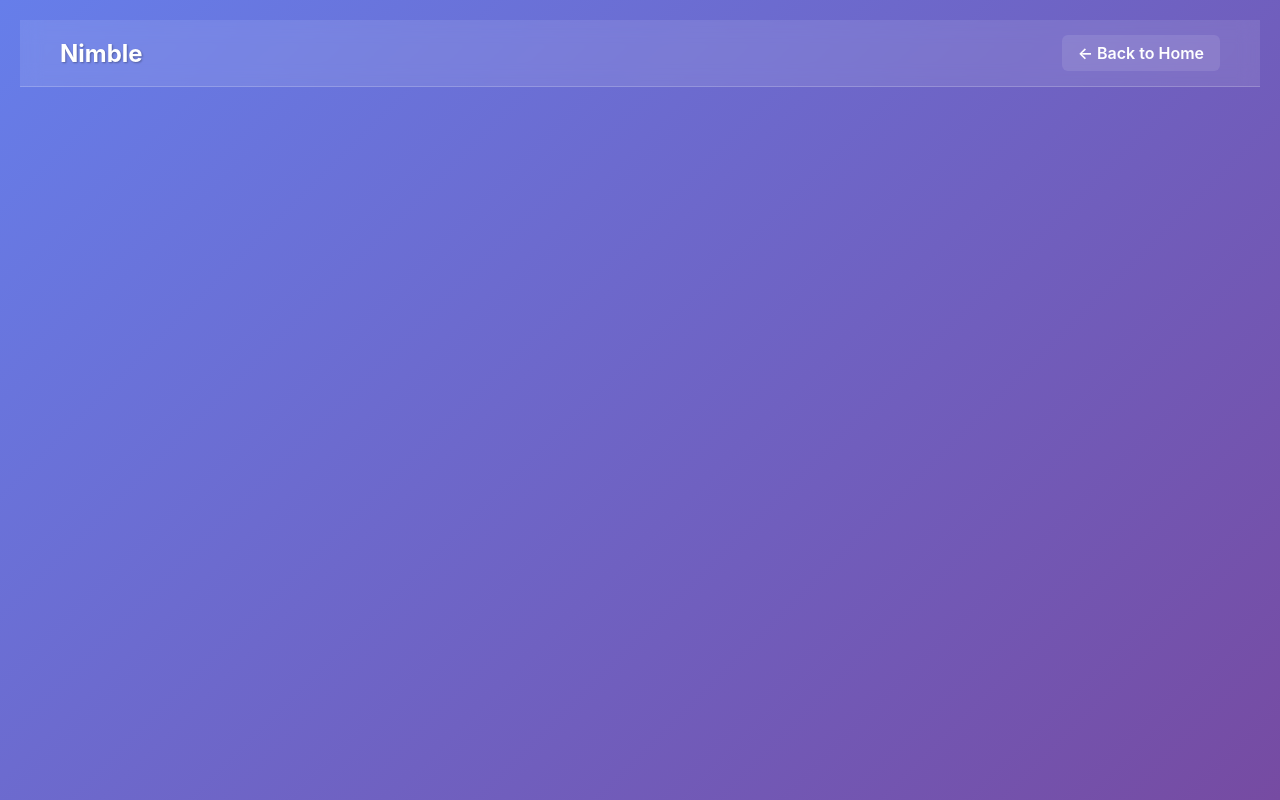
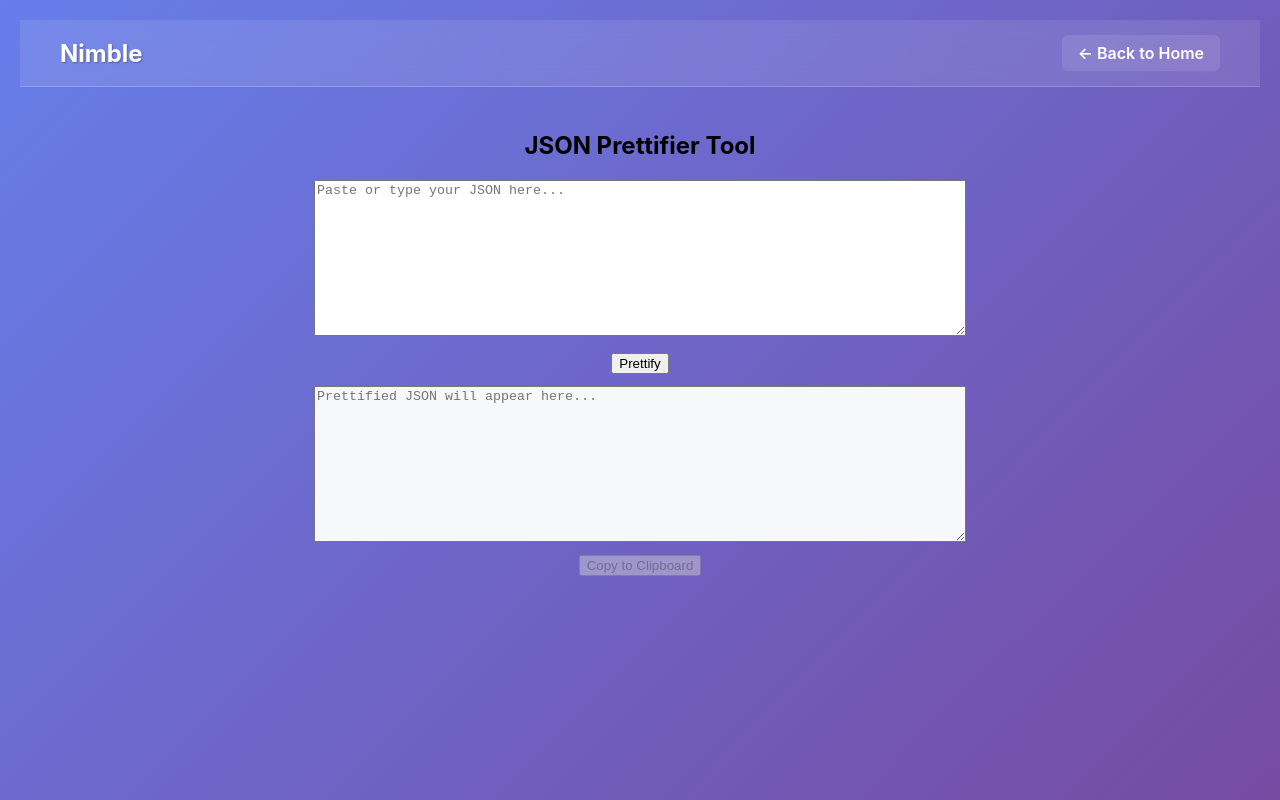
Before and after one commit to igobl/nimble, a React (Create React App) app: page /json-prettifier in a window 1280 px wide. Built offline with nearby package versions, Linux system fonts and the light colour scheme.

Commit message:
Add json prettyfier

```diff
--- a/src/App.tsx
+++ b/src/App.tsx
@@ -5,6 +5,7 @@ import Navigation from './components/Navigation';
 import HomePage from './components/HomePage';
 import CsvSubstitutionTool from './components/CsvSubstitutionTool';
 import LineRemovalTool from './components/LineRemovalTool';
+import JsonPrettifierTool from './components/JsonPrettifierTool';
 
 function App() {
   return (
@@ -15,6 +16,7 @@ function App() {
           <Route path="/" element={<HomePage />} />
           <Route path="/csv-substitution" element={<CsvSubstitutionTool />} />
           <Route path="/line-removal" element={<LineRemovalTool />} />
+          <Route path="/json-prettifier" element={<JsonPrettifierTool />} />
         </Routes>
       </div>
     </Router>
--- a/src/components/HomePage.tsx
+++ b/src/components/HomePage.tsx
@@ -27,12 +27,14 @@ function HomePage() {
             </Link>
           </div>
 
-          {/* Future tools can be added here */}
-          <div className="tool-card coming-soon">
-            <h2>More Tools Coming Soon</h2>
-            <p>Additional data transformation and manipulation tools will be available here.</p>
-            <span className="coming-soon-badge">Coming Soon</span>
+          <div className="tool-card">
+            <h2>JSON Prettifier Tool</h2>
+            <p>Format and prettify your JSON for easier reading and debugging.</p>
+            <Link to="/json-prettifier" className="tool-link">
+              Open JSON Prettifier Tool
+            </Link>
           </div>
+
         </div>
       </main>
     </div>
--- /dev/null
+++ b/src/components/JsonPrettifierTool.tsx
@@ -0,0 +1,60 @@
+import React, { useState } from 'react';
+
+const JsonPrettifierTool: React.FC = () => {
+  const [input, setInput] = useState('');
+  const [output, setOutput] = useState('');
+  const [error, setError] = useState('');
+  const [copied, setCopied] = useState(false);
+
+  const handlePrettify = () => {
+    try {
+      const parsed = JSON.parse(input);
+      const pretty = JSON.stringify(parsed, null, 2);
+      setOutput(pretty);
+      setError('');
+    } catch (e: any) {
+      setError('Invalid JSON: ' + e.message);
+      setOutput('');
+    }
+  };
+
+  return (
+    <div style={{ maxWidth: 700, margin: '0 auto', padding: 24 }}>
+      <h2>JSON Prettifier Tool</h2>
+      <textarea
+        value={input}
+        onChange={e => setInput(e.target.value)}
+        placeholder="Paste or type your JSON here..."
+        rows={10}
+        style={{ width: '100%', fontFamily: 'monospace', marginBottom: 12 }}
+      />
+      <br />
+      <button onClick={handlePrettify} style={{ marginBottom: 12 }}>Prettify</button>
+      {error && <div style={{ color: 'red', marginBottom: 12 }}>{error}</div>}
+      <textarea
+        value={output}
+        readOnly
+        placeholder="Prettified JSON will appear here..."
+        rows={10}
+        style={{ width: '100%', fontFamily: 'monospace', background: '#f6f8fa', marginBottom: 8 }}
+      />
+      <br />
+      <button
+        onClick={async () => {
+          if (output) {
+            await navigator.clipboard.writeText(output);
+            setCopied(true);
+            setTimeout(() => setCopied(false), 1500);
+          }
+        }}
+        disabled={!output}
+        style={{ marginBottom: 8 }}
+      >
+        Copy to Clipboard
+      </button>
+      {copied && <span style={{ color: 'green', marginLeft: 8 }}>Copied!</span>}
+    </div>
+  );
+};
+
+export default JsonPrettifierTool;
```
